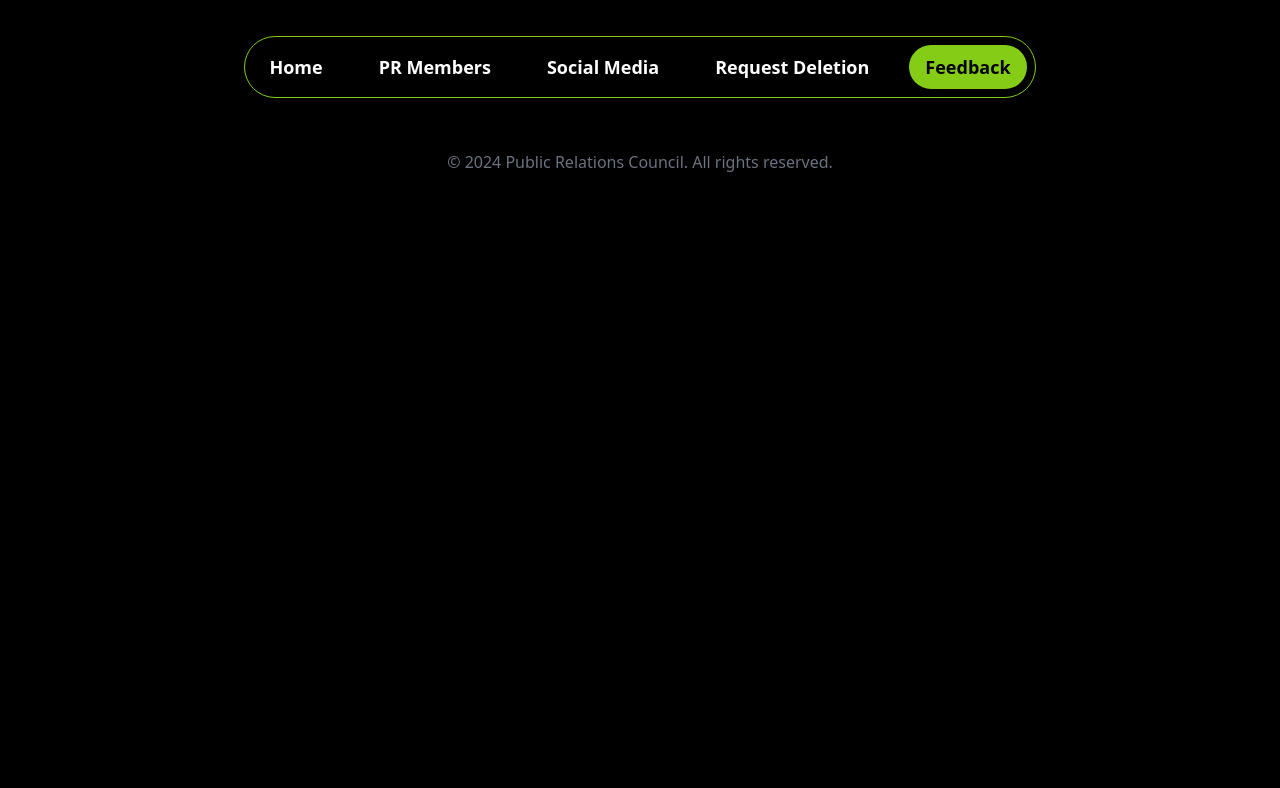
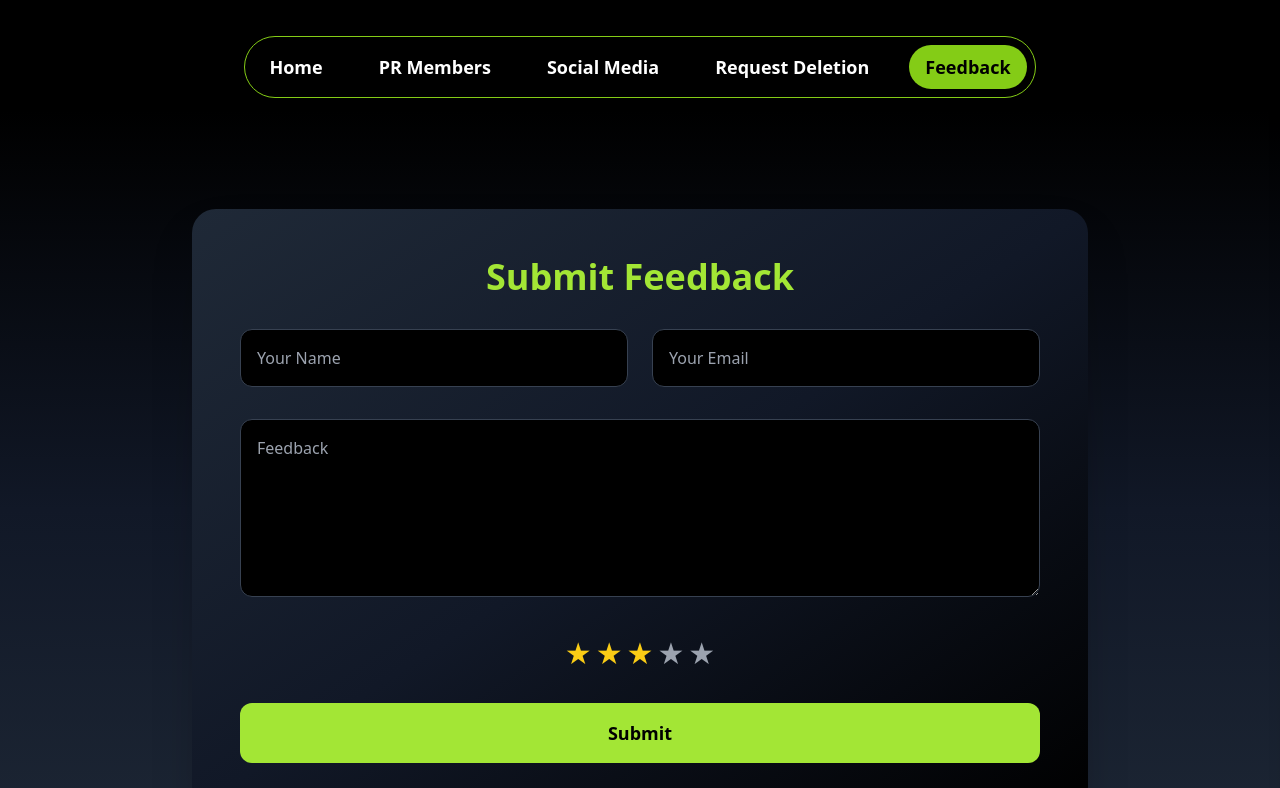
Before and after one commit to iiitraichur/prcouncil, a Next.js app: page /feedback in a window 1280 px wide. Shown: the top 788 px of the page. Built offline with nearby package versions, Linux system fonts and the light colour scheme; no server answers.

Commit message:
members and feedback

```diff
--- /dev/null
+++ b/app/feedback/StarRating.tsx
@@ -0,0 +1,31 @@
+import React, { useState } from "react";
+
+// Star component for individual stars in the rating system
+const Star = ({ filled, onClick }: { filled: boolean, onClick: () => void }) => (
+  <span
+    className={`cursor-pointer text-3xl ${filled ? 'text-yellow-400' : 'text-gray-400'}`}
+    onClick={onClick}
+  >
+    ★
+  </span>
+);
+
+const StarRating: React.FC<{ rating: number, onRatingChange: (rating: number) => void }> = ({ rating, onRatingChange }) => {
+  const handleStarClick = (index: number) => {
+    onRatingChange(index + 1); // Update the rating when a star is clicked
+  };
+
+  return (
+    <div className="flex gap-1">
+      {Array.from({ length: 5 }).map((_, index) => (
+        <Star
+          key={index}
+          filled={index < rating}
+          onClick={() => handleStarClick(index)}
+        />
+      ))}
+    </div>
+  );
+};
+
+export default StarRating;
--- a/app/feedback/page.tsx
+++ b/app/feedback/page.tsx
@@ -1,11 +1,160 @@
-import React from 'react'
+'use client';
 
-function page() {
+import React, { useState } from "react";
+import { motion } from "framer-motion";
+import { db } from "@/lib/firebase";
+import { collection, addDoc } from "firebase/firestore";
+import StarRating from ".//StarRating";
+type FormData = {
+  name: string;
+  email: string;
+  feedback: string;
+  rating: number;
+};
+
+const Feedback: React.FC = () => {
+  const [formData, setFormData] = useState<FormData>({
+    name: "",
+    email: "",
+    feedback: "",
+    rating: 3,
+  });
+  const [submitted, setSubmitted] = useState(false);
+  const [error, setError] = useState<string | null>(null);
+
+  const handleInputChange = (
+    e: React.ChangeEvent<HTMLInputElement | HTMLTextAreaElement>
+  ) => {
+    const { name, value } = e.target;
+    setFormData({ ...formData, [name]: value });
+  };
+
+  const handleRatingChange = (newRating: number) => {
+    setFormData({ ...formData, rating: newRating });
+  };
+
+  const handleSubmit = async (e: React.FormEvent) => {
+    e.preventDefault();
+    try {
+      await addDoc(collection(db, "feedback"), formData);
+      setSubmitted(true);
+      setError(null); // Clear any previous errors
+    } catch (error) {
+      console.error("Error adding document: ", error);
+      setError("Failed to submit. Please try again.");
+    }
+  };
+
+  const handleSubmitAnotherRequest = () => {
+    setSubmitted(false);
+    setFormData({
+      name: "",
+      email: "",
+      feedback: "",
+      rating: 2,  // Reset to default rating
+    });
+  };
+
   return (
-    <div>
-      Feedback
-    </div>
-  )
-}
+    <motion.div
+      initial={{ opacity: 0 }}
+      animate={{ opacity: 1 }}
+      transition={{ duration: 1, ease: "easeInOut" }}
+      className="min-h-screen flex items-center justify-center bg-gradient-to-b from-black via-gray-900 to-gray-800 px-4"
+    >
+      <motion.div
+        initial={{ opacity: 0, y: 50 }}
+        animate={{ opacity: 1, y: 0 }}
+        transition={{ duration: 1.2, ease: "easeInOut" }}
+        className="w-full max-w-4xl bg-gradient-to-br from-gray-800 via-gray-900 to-black rounded-3xl shadow-2xl p-8 lg:p-12"
+      >
+        {!submitted ? (
+          <form onSubmit={handleSubmit} className="space-y-8">
+            <motion.h1
+              initial={{ opacity: 0, y: -30 }}
+              animate={{ opacity: 1, y: 0 }}
+              transition={{ duration: 1 }}
+              className="text-4xl font-extrabold text-lime-400 text-center"
+            >
+              Submit Feedback
+            </motion.h1>
+            <div className="grid gap-6 md:grid-cols-2">
+              <motion.input
+                initial={{ opacity: 0, y: 50 }}
+                animate={{ opacity: 1, y: 0 }}
+                transition={{ duration: 1.2 }}
+                type="text"
+                name="name"
+                placeholder="Your Name"
+                className="w-full p-4 bg-black text-white rounded-xl border border-gray-700 focus:outline-none focus:ring-2 focus:ring-lime-500"
+                value={formData.name}
+                onChange={handleInputChange}
+                required
+              />
+              <motion.input
+                initial={{ opacity: 0, y: 50 }}
+                animate={{ opacity: 1, y: 0 }}
+                transition={{ duration: 1.2, delay: 0.1 }}
+                type="email"
+                name="email"
+                placeholder="Your Email"
+                className="w-full p-4 bg-black text-white rounded-xl border border-gray-700 focus:outline-none focus:ring-2 focus:ring-lime-500"
+                value={formData.email}
+                onChange={handleInputChange}
+                required
+              />
+            </div>
+            <motion.textarea
+              initial={{ opacity: 0, y: 50 }}
+              animate={{ opacity: 1, y: 0 }}
+              transition={{ duration: 1.2, delay: 0.3 }}
+              name="feedback"
+              placeholder="Feedback"
+              className="w-full p-4 bg-black text-white rounded-xl border border-gray-700 focus:outline-none focus:ring-2 focus:ring-lime-500"
+              value={formData.feedback}
+              onChange={handleInputChange}
+              rows={6}
+              required
+            ></motion.textarea>
+            <div className="flex justify-center items-center">
+              <StarRating
+                rating={formData.rating}
+                onRatingChange={handleRatingChange}
+              />
+            </div>
+            {error && <div className="text-red-500 text-center">{error}</div>}
+            <motion.button
+              whileHover={{ scale: 1.05 }}
+              whileTap={{ scale: 0.95 }}
+              type="submit"
+              className="w-full py-4 bg-lime-400 text-black font-semibold text-lg rounded-xl hover:bg-lime-500 transition-all"
+            >
+              Submit
+            </motion.button>
+          </form>
+        ) : (
+          <motion.div
+            initial={{ opacity: 0, y: 50 }}
+            animate={{ opacity: 1, y: 0 }}
+            transition={{ duration: 1.2 }}
+            className="text-center space-y-6"
+          >
+            <h2 className="text-3xl font-bold text-lime-400">
+              Thank You for Your Feedback!
+            </h2>
+            <motion.button
+              whileHover={{ scale: 1.05 }}
+              whileTap={{ scale: 0.95 }}
+              className="px-8 py-4 bg-lime-400 text-black font-semibold text-lg rounded-full hover:bg-lime-500 transition-all"
+              onClick={handleSubmitAnotherRequest}
+            >
+              Submit Another Feedback
+            </motion.button>
+          </motion.div>
+        )}
+      </motion.div>
+    </motion.div>
+  );
+};
 
-export default page
+export default Feedback;
--- a/app/members/page.tsx
+++ b/app/members/page.tsx
@@ -1,11 +1,100 @@
-import React from 'react'
+'use client';
 
-function page() {
+import React from 'react';
+import { motion } from 'framer-motion';
+import { FaLinkedin, FaEnvelope } from 'react-icons/fa'; // Import icons
+
+type TeamMember = {
+  name: string;
+  role: string;
+  photo: string;
+  bio: string;
+  linkedin: string;
+  email: string;
+};
+
+const teamMembers: TeamMember[] = [
+  {
+    name: 'Harsha',
+    role: 'PR Lead',
+    photo: '/images/harsha.jpg',
+    bio: 'Dedicated leader with a passion for innovation.',
+    linkedin: 'https://www.linkedin.com/in/kvjharsha/', // Replace with actual LinkedIn profile
+    email: 'cs23b1034@iiitr.ac.in', // Replace with actual email
+  },
+  {
+    name: 'Santhosh',
+    role: 'Shutter Squad',
+    photo: '/images/santhosh.jpg',
+    bio: 'Dedicated to photography and passionate about technology.',
+    linkedin: 'https://www.linkedin.com/in/santhosh-yanamadni-801b56299?utm_source=share&utm_campaign=share_via&utm_content=profile&utm_medium=android_app',
+    email: 'ad23b1060@iiitr.ac.in',
+  },
+  {
+    name: 'Abhishek',
+    role: 'CC Ideation Lead',
+    photo: '/images/abhishek.jpg',
+    bio: 'Creative thinker and innovation enthusiast.',
+    linkedin: 'https://www.linkedin.com/in/abhishek-buddiga-bb5a0b2b8/',
+    email: 'ad23b1012@iiitr.ac.in',
+  },
+];
+
+const Page: React.FC = () => {
   return (
-    <div>
-      Members
-    </div>
-  )
-}
+    <motion.div
+      initial={{ opacity: 0 }}
+      animate={{ opacity: 1 }}
+      transition={{ duration: 1, ease: 'easeInOut' }}
+      className="min-h-screen flex flex-col items-center bg-gradient-to-b from-black via-gray-900 to-gray-800 px-4 py-8"
+    >
+      <motion.h1
+        initial={{ opacity: 0, y: -30 }}
+        animate={{ opacity: 1, y: 0 }}
+        transition={{ duration: 1 }}
+        className="text-4xl font-extrabold text-lime-400 mb-12"
+      >
+        Meet Our Team
+      </motion.h1>
 
-export default page
+      <div className="grid grid-cols-1 md:grid-cols-2 lg:grid-cols-3 gap-8">
+        {teamMembers.map((member, index) => (
+          <motion.div
+            key={index}
+            initial={{ opacity: 0, y: 50 }}
+            animate={{ opacity: 1, y: 0 }}
+            transition={{ duration: 1, delay: index * 0.2 }}
+            className="bg-gradient-to-br from-gray-800 via-gray-900 to-black rounded-3xl shadow-xl p-6 flex flex-col items-center text-center"
+          >
+            <img
+              src={member.photo}
+              alt={member.name}
+              className="w-32 h-32 rounded-full border-4 border-lime-400 mb-4"
+            />
+            <h2 className="text-xl font-bold text-white">{member.name}</h2>
+            <p className="text-lime-400 text-sm font-semibold">{member.role}</p>
+            <p className="text-gray-400 mt-4">{member.bio}</p>
+            <div className="flex space-x-4 mt-4">
+              <a
+                href={member.linkedin}
+                target="_blank"
+                rel="noopener noreferrer"
+                className="text-lime-400 hover:text-lime-500 transition-all text-2xl"
+              >
+                <FaLinkedin />
+              </a>
+              <a
+                href={`mailto:${member.email}`}
+                className="text-lime-400 hover:text-lime-500 transition-all text-2xl"
+              >
+                <FaEnvelope />
+              </a>
+            </div>
+          </motion.div>
+        ))}
+      </div>
+    </motion.div>
+  );
+};
+
+export default Page;
```
